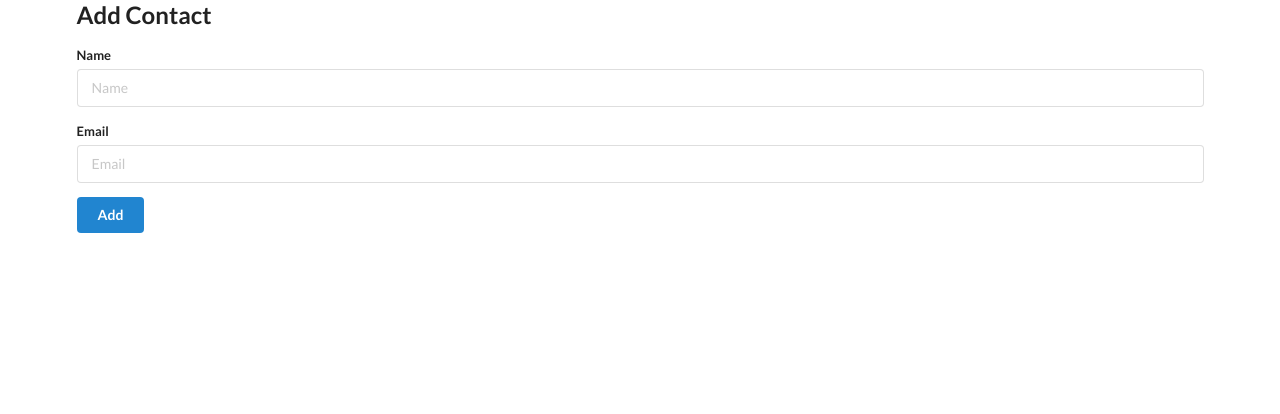
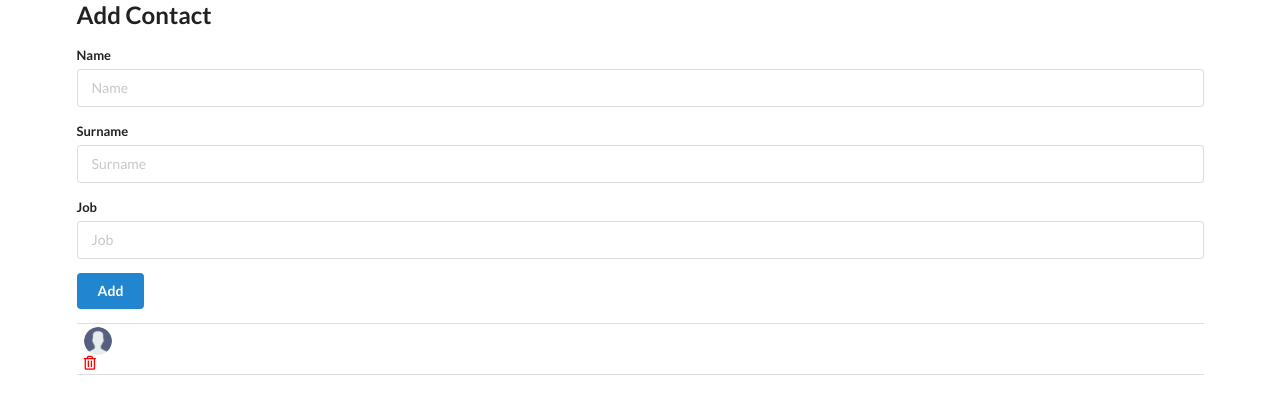
Before and after one commit to annavelarde/HL_Team-Utalk, a React (Vite) app: page / in a window 1280 px wide. Shown: the top 414 px of the page. Built offline with nearby package versions, Linux system fonts and the light colour scheme.

Commit message:
App refactorizada, anadido el formulario el JSON

```diff
--- a/src/App.jsx
+++ b/src/App.jsx
@@ -1,19 +1,23 @@
 /** @format */
+import teamDB from "../teamDB.json";
+import React, { useState, useEffect } from "react";
 
-import React, { useState, useEffect } from "react";
-import { v4 as uuidv4 } from "uuid";
 import "./App.css";
 // import Header from "./Header";
 import AddContact from "./components/AddContact";
 import ContactList from "./components/ContactList";
 
 function App() {
-	const LOCAL_STORAGE_KEY = "contacts";
-	const [contacts, setContacts] = useState([]);
+	// const LOCAL_STORAGE_KEY = "contacts";
+	const [contacts, setContacts] = useState([teamDB]);
+	const [updatedContacts, setUpdatedContacts] = useState(contacts);
 
-	const addContactHandler = (contact) => {
-		console.log(contact);
-		setContacts([...contacts, { id: uuidv4(), ...contact }]);
+	const addContactHandler = (contactObj) => {
+		// console.log(contactObj);
+		const updatedContacts = [{ ...contactObj }, ...contacts];
+		console.log("👉 👉 / updatedContacts", updatedContacts);
+		setContacts(updatedContacts);
+		setUpdatedContacts(updatedContacts);
 	};
 
 	const removeContactHandler = (id) => {
@@ -24,20 +28,20 @@ function App() {
 		setContacts(newContactList);
 	};
 
-	useEffect(() => {
-		const retriveContacts = JSON.parse(localStorage.getItem(LOCAL_STORAGE_KEY));
-		if (retriveContacts) setContacts(retriveContacts);
-	}, []);
+	// useEffect(() => {
+	// 	const retriveContacts = JSON.parse(localStorage.getItem(LOCAL_STORAGE_KEY));
+	// 	if (retriveContacts) setContacts(retriveContacts);
+	// }, []);
 
-	useEffect(() => {
-		localStorage.setItem(LOCAL_STORAGE_KEY, JSON.stringify(contacts));
-	}, [contacts]);
+	// useEffect(() => {
+	// 	localStorage.setItem(LOCAL_STORAGE_KEY, JSON.stringify(contacts));
+	// }, [contacts]);
 
 	return (
 		<div className="ui container">
 			{/* <Header /> */}
 			<AddContact addContactHandler={addContactHandler} />
-			<ContactList contacts={contacts} getContactId={removeContactHandler} />
+			<ContactList contacts={contacts} removeContact={removeContactHandler} />
 		</div>
 	);
 }
--- a/src/components/AddContact.jsx
+++ b/src/components/AddContact.jsx
@@ -1,52 +1,114 @@
 /** @format */
 
-import React from "react";
+import React, { useState } from "react";
 
-class AddContact extends React.Component {
-	state = {
+function AddContact({ addContactHandler }) {
+	const [newContact, setNewContact] = useState({
 		name: "",
-		email: "",
+		surname: "",
+		job: "",
+	});
+
+	const handleChange = (event) => {
+		const { name, value } = event.target;
+		setNewContact({ ...newContact, [name]: value });
 	};
 
-	add = (e) => {
+	const handleContactSubmit = (e) => {
 		e.preventDefault();
-		if (this.state.name === "" || this.state.email === "") {
-			alert("ALl the fields are mandatory!");
-			return;
-		}
-		this.props.addContactHandler(this.state);
-		this.setState({ name: "", email: "" });
+		// if (newContact.name === "" || newContact.surname === "" || newContact.job === "") {
+		// 	alert("ALl the fields are mandatory!");
+		// 	return;
+		// }
+		const { name, surname, job } = newContact;
+		addContactHandler(newContact);
+		setNewContact({ name: "", surname: "", job: "" });
 	};
-	render() {
 	return (
 		<div className="ui main">
 			<h2>Add Contact</h2>
-				<form className="ui form" onSubmit={this.add}>
+			<form className="ui form" onSubmit={handleContactSubmit}>
 				<div className="field">
 					<label>Name</label>
+					<input type="text" name="name" placeholder="Name" value={newContact.name} onChange={handleChange} required />
+				</div>
+				<div className="field">
+					<label>Surname</label>
 					<input
 						type="text"
-							name="name"
-							placeholder="Name"
-							value={this.state.name}
-							onChange={(e) => this.setState({ name: e.target.value })}
+						name="surname"
+						placeholder="Surname"
+						value={newContact.surname}
+						onChange={handleChange}
+						required
 					/>
 				</div>
 				<div className="field">
-						<label>Email</label>
-						<input
-							type="text"
-							name="email"
-							placeholder="Email"
-							value={this.state.email}
-							onChange={(e) => this.setState({ email: e.target.value })}
-						/>
+					<label>Job</label>
+					<input type="text" name="job" placeholder="Job" value={newContact.job} onChange={handleChange} required />
 				</div>
 				<button className="ui button blue">Add</button>
 			</form>
 		</div>
 	);
 }
-}
+
+// class AddContact extends React.Component {
+// 	state = {
+// 		name: "",
+// 		surname: "",
+// 		job: "",
+// 	};
+
+// 	add = (e) => {
+// 		e.preventDefault();
+// 		if (this.state.name === "" || this.state.email === "") {
+// 			alert("ALl the fields are mandatory!");
+// 			return;
+// 		}
+// 		this.props.addContactHandler(this.state);
+// 		this.setState({ name: "", email: "" });
+// 	};
+// 	render() {
+// 		return (
+// 			<div className="ui main">
+// 				<h2>Add Contact</h2>
+// 				<form className="ui form" onSubmit={this.add}>
+// 					<div className="field">
+// 						<label>Name</label>
+// 						<input
+// 							type="text"
+// 							name="name"
+// 							placeholder="Name"
+// 							value={this.state.name}
+// 							onChange={(e) => this.setState({ name: e.target.value })}
+// 						/>
+// 					</div>
+// 					<div className="field">
+// 						<label>Surname</label>
+// 						<input
+// 							type="text"
+// 							name="surname"
+// 							placeholder="Surname"
+// 							value={this.state.email}
+// 							onChange={(e) => this.setState({ email: e.target.value })}
+// 						/>
+// 					</div>
+// 					<div className="field">
+// 						<label>Job</label>
+// 						<input
+// 							type="text"
+// 							name="job"
+// 							placeholder="Job"
+// 							value={this.state.email}
+// 							onChange={(e) => this.setState({ email: e.target.value })}
+// 						/>
+// 					</div>
+// 					<button className="ui button blue">Add</button>
+// 				</form>
+// 			</div>
+// 		);
+// 	}
+// }
 
 export default AddContact;
--- a/src/components/ContactCard.jsx
+++ b/src/components/ContactCard.jsx
@@ -3,19 +3,24 @@
 import React from "react";
 import user from "../images/user.png";
 
-const ContactCard = (props) => {
-	const { id, name, email } = props.contact;
+const ContactCard = ({ contact, deleteContact }) => {
+	const { id, name, surname, job } = contact;
+
 	return (
 		<div className="item">
 			<img className="ui avatar image" src={user} alt="user" />
 			<div className="content">
-				<div className="header">{name}</div>
-				<div>{email}</div>
+				<div className="header">
+					{name} {surname}
+				</div>
+				<div>
+					<i style={{ color: "#A9A9A9" }}>{job}</i>
+				</div>
 			</div>
 			<i
 				className="trash alternate outline icon"
 				style={{ color: "red", marginTop: "7px" }}
-				onClick={() => props.clickHander(id)}
+				onClick={() => deleteContact(id)}
 			></i>
 		</div>
 	);
--- a/src/components/ContactList.jsx
+++ b/src/components/ContactList.jsx
@@ -1,16 +1,18 @@
 /** @format */
 
 import React from "react";
+import { v4 as randomID } from "uuid";
 import ContactCard from "./ContactCard";
 
-const ContactList = (props) => {
-	console.log(props);
+const ContactList = ({ contacts, removeContact }) => {
+	// console.log(props);
 
-	const deleteConactHandler = (id) => {
-		props.getContactId(id);
+	const deleteContacHandler = (id) => {
+		console.log("👉 👉 / id", id);
+		removeContact(id);
 	};
-	const renderContactList = props.contacts.map((contact) => {
-		return <ContactCard contact={contact} clickHander={deleteConactHandler} key={contact.id} />;
+	const renderContactList = contacts.map((contact) => {
+		return <ContactCard contact={contact} deleteContact={deleteContacHandler} key={randomID()} />;
 	});
 	return <div className="ui celled list">{renderContactList}</div>;
 };
--- a/teamDB.json
+++ b/teamDB.json
@@ -1,3 +1,28 @@
 {
-	"contacts": []
+	"contacts": [
+		{
+			"name": "Megan",
+			"surname": "Tranter",
+			"job": "Lighting Designer",
+			"id": "asdfasdfa_dd12"
+		},
+		{
+			"name": "Harriet",
+			"surname": "Davis",
+			"job": "Senior Lighting Designer",
+			"id": "asdfasdfa_dd13"
+		},
+		{
+			"name": "Anna",
+			"surname": "Velarde",
+			"job": "3D Lighting Designer",
+			"id": "asdfasdfa_dd14"
+		},
+		{
+			"name": "Juan",
+			"surname": "Ferrari",
+			"job": "Director Lighting Designer",
+			"id": "asdfasdfa_dd15"
+		}
+	]
 }
```
Lines whose indentation alone changed are shown as unchanged.
